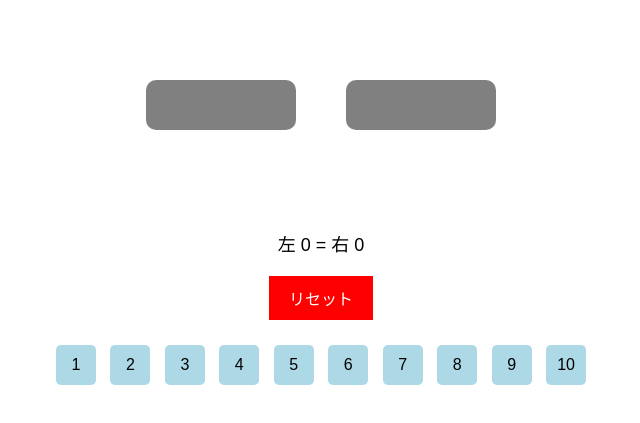
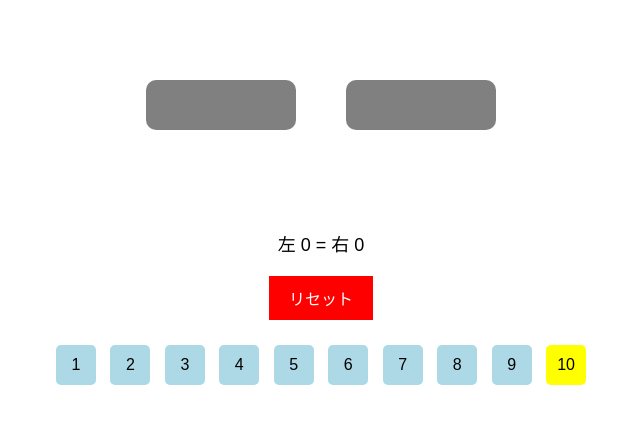
Before and after one commit to tarimits/balance-game, a plain HTML site: page index.html in a window 1280 px wide. Both pictures are taken after a click on the element "10". Shown: the part 87-510 px from the top of the page, without its empty margins (319-959 px from the left). Drawn offline with Linux system fonts and the light colour scheme.

Commit message:
Update style.css

```diff
--- a/style.css
+++ b/style.css
@@ -47,9 +47,13 @@ body {
     line-height: 40px;
     background-color: lightblue;
     margin: 5px;
-    cursor: grab;
+    cursor: pointer;
     user-select: none;
     border-radius: 5px;
+}
+
+.number.selected {
+    background-color: yellow !important;
 }
 
 .number-on-plate {
```
